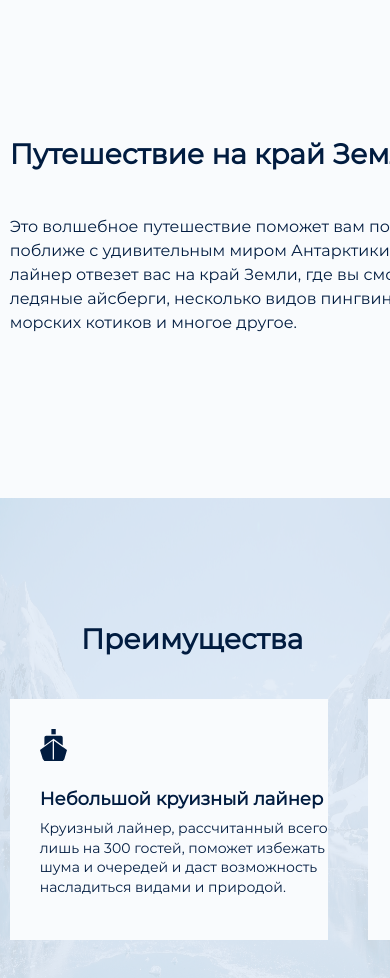
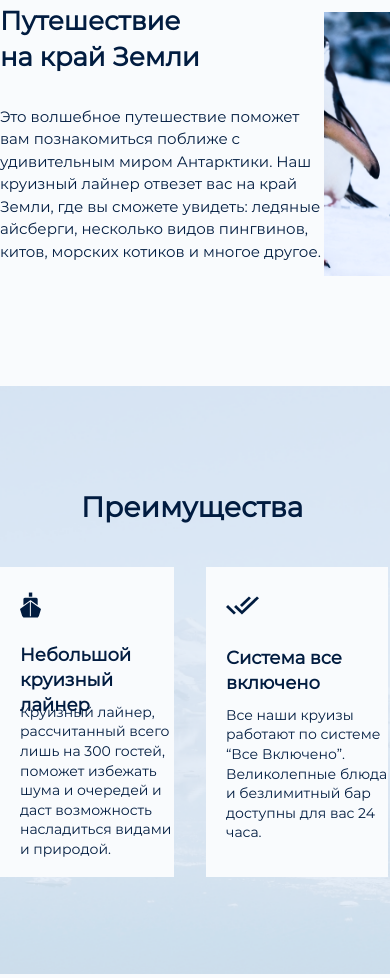
Before and after one commit to snaf-trip/antarctica, a plain HTML site: page index.html in a window 390 px wide. Shown: the part 829-1807 px from the top of the page. Drawn offline with Linux system fonts and the light colour scheme.

Commit message:
vers 1.0 (devolepment)
I started adaptive layout.
Complete  3 blocks...

```diff
--- a/css/style.css
+++ b/css/style.css
@@ -6,7 +6,7 @@
   font-style: normal;
 }
 
-body {
+.body {
   background-color: #f9fbfd;
 }
 
@@ -96,7 +96,32 @@ body {
   height: 108px;
 }
 
+.second-block-img-div {
+  height: 301px;
+  width: 560px;
+  overflow: hidden;
+}
+
+.second-block-img-div .img-second-block {
+  width: 100%;
+  height: 100%;
+  object-fit: cover;
+}
+
 /* THRID BLOCK */
+
+.thrid-block-img-div {
+  width: 100%;
+  height: 562px;
+  overflow: hidden;
+  position: absolute;
+}
+
+.thrid-block-img-div .thrid-background-img {
+  width: 100%;
+  height: 100%;
+  object-fit: cover;
+}
 
 .thrid-background-img {
   width: 100%;
@@ -536,3 +561,159 @@ body {
 .social-link:last-child {
   margin-right: 0px;
 }
+
+.test-fifth-back {
+  height: 555px;
+  position: absolute;
+  width: 100%;
+  overflow: hidden;
+}
+
+.test-fifth-back .background-fifth-block {
+  /* max-width: 100%; */
+  width: 100%;
+  height: 100%;
+  object-fit: cover;
+}
+
+@media (max-width: 1180px) {
+  .container {
+    width: 100%;
+    max-width: 678px;
+  }
+
+  .logo {
+    width: 38px;
+    height: 20px;
+  }
+
+  .menu-link {
+    font-weight: 500;
+    font-size: 14px;
+    line-height: 17px;
+    margin-left: 23px;
+  }
+
+  .first-title {
+    font-size: 50px;
+    line-height: 61px;
+    margin-bottom: 29px;
+  }
+
+  .first-span {
+    font-size: 18px;
+    line-height: 22px;
+  }
+
+  .title-and-span {
+    margin-bottom: 380px;
+  }
+
+  .first-background-img {
+    height: 638px;
+  }
+
+  /* SECOND BLOCK */
+
+  .second-block {
+    margin-bottom: 100px;
+  }
+
+  .title-second-block {
+    font-size: 26px;
+    line-height: 140%;
+    margin-bottom: 30px;
+    width: 205px;
+  }
+  .description-second-block {
+    font-size: 15px;
+    line-height: 150%;
+    width: 324px;
+    height: 180px;
+  }
+
+  .second-block-img-div {
+    height: 264px;
+    width: 324px;
+    overflow: hidden;
+  }
+
+  /* THRID BLOCk */
+
+  .thrid-block-img-div {
+    height: 588px;
+  }
+
+  .thrid-block-content {
+    padding-top: 100px;
+  }
+
+  .cards {
+    margin-bottom: 200px;
+  }
+
+  .card {
+    width: 206px;
+    height: 310px;
+    padding-left: 20px;
+    margin-right: 32px;
+  }
+  .card1 {
+    padding-top: 25px;
+  }
+
+  .card2 {
+    box-sizing: border-box;
+    padding-top: 29px;
+  }
+
+  .card3 {
+    box-sizing: border-box;
+    padding-top: 32px;
+  }
+
+  .card-icon1 {
+    width: 21px;
+    height: 26px;
+  }
+
+  .card-icon2 {
+    width: 33px;
+    height: 19px;
+    margin-bottom: 28px;
+  }
+
+  .card-icon3 {
+    width: 38px;
+    height: 13px;
+    margin-bottom: 31px;
+  }
+
+  .card-title {
+    line-height: 140%;
+    margin-bottom: 20px;
+    height: 40px;
+  }
+
+  .card-discription {
+    font-size: 14px;
+    line-height: 140%;
+  }
+
+  .card-discription1 {
+    width: 154px;
+    height: 151px;
+  }
+
+  .card-discription2 {
+    width: 162px;
+    height: 131px;
+  }
+
+  .card-discription3 {
+    width: 167px;
+    height: 151px;
+  }
+
+  /* FOURTH BLOCK */
+}
--- a/index.html
+++ b/index.html
@@ -8,7 +8,7 @@
   <link rel="stylesheet" href="css/style.css">
   <title>Туры в Антарктику</title>
 </head>
-<body>
+<body class="body">
 
   <header>
     <div class="container">
@@ -45,14 +45,17 @@
           другое.</p>
         </div>
         <!-- /.text-second-block -->
+        <div class="second-block-img-div">
         <img src="img/img-second-block.png" alt="photos of penguins" class="img-second-block" width="560px" height="301px">
+        </div>
       </div>
       <!-- /.second-block -->
     </div>
     <!-- /.container -->
 
-
+    <div class="thrid-block-img-div">
     <img src="img/background-img3.png" alt="background-img" class="thrid-background-img">
+    </div>
     <div class="thrid-block">
       <div class="container">
         <div class="thrid-block-content">
@@ -60,21 +63,21 @@
         <!-- /.title-thrid-block -->
         <div class="cards">
           <div class="card card1">
-            <img src="img/card-icon1.svg" alt="icon" class="card-icon" width="27px" height="32px" style="margin-bottom: 25px;">
+            <img src="img/card-icon1.svg" alt="icon" class="card-icon1" width="27px" height="32px" style="margin-bottom: 25px;">
           <h3 class="card-title">Небольшой круизный лайнер</h3>
           <p class="card-discription card-discription1">Круизный лайнер, рассчитанный всего лишь на 300 гостей, поможет избежать шума и очередей и даст возможность насладиться
           видами и природой.</p>
         </div>
           <!-- /.card -->
           <div class="card card2">
-            <img src="img/card-icon2.svg" alt="icon" class="card-icon" width="38px" height="21px" style="margin-bottom: 31px;">
+            <img src="img/card-icon2.svg" alt="icon" class="card-icon2" width="38px" height="21px" style="margin-bottom: 31px;">
           <h3 class="card-title">Система все включено</h3>
           <p class="card-discription card-discription2">Все наши круизы работают
           по системе “Все Включено”. Великолепные блюда и безлимитный бар доступны для вас 24 часа.</p>
         </div>
           <!-- /.card -->
           <div class="card card3">
-          <img src="img/card-icon3.svg" alt="icon" class="card-icon" width="42px" height="15px"
+          <img src="img/card-icon3.svg" alt="icon" class="card-icon3" width="42px" height="15px"
           style="margin-bottom: 34px;">
           <h3 class="card-title">Экскурсионные туры на Zodiac</h3>
           <p class="card-discription card-discription3">Экскурсионные туры к берегам Антарктиды совершаются на оборудованных лодках типа Zodiac в сопровождении опытных
@@ -255,7 +258,10 @@
     </div>
   </div>
 
-  <img src="img/background-img5.png" alt="background-img" class="background-fifth-block" width="1366px" height="555px">
+  <div class="test-fifth-back">
+  <img src="img/background-img5.png" alt="background-img" class="background-fifth-block">
+  </div>
+
   <div class="fifth-block">
     <div class="container">
       <div class="fifth-block-content">
```
